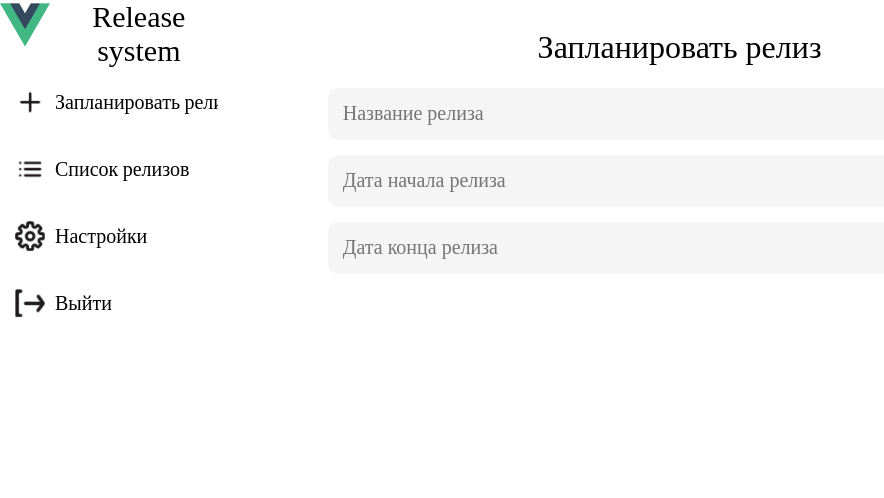
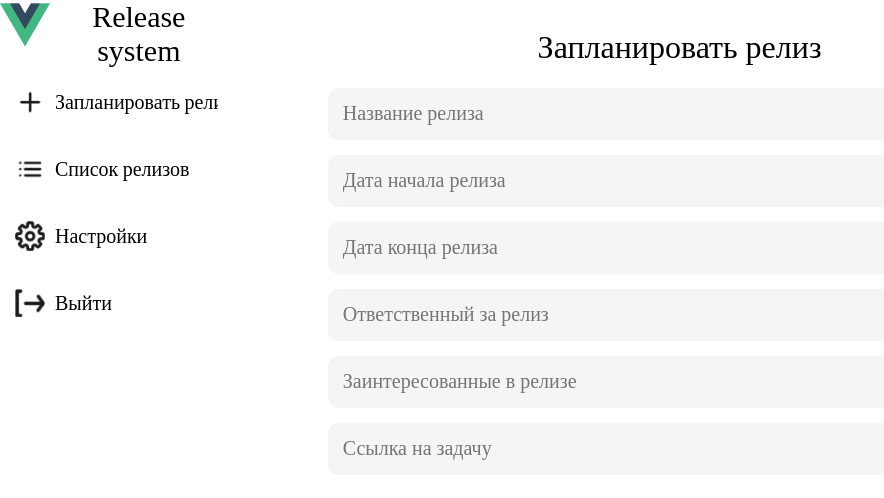
Before and after one commit to L3XxXa/ReleaseSystemFront, a Vue app in the folder release_system/: page /createRelease in a window 1280 px wide. Shown: the top 498 px of the page, without its empty margins (0-884 px from the left). Built offline with nearby package versions, Linux system fonts and the light colour scheme.

Commit message:
some input fields

```diff
--- a/release_system/src/components/UI/inputs/InputDate.vue
+++ b/release_system/src/components/UI/inputs/InputDate.vue
@@ -28,4 +28,5 @@ export default {
   font-size: 20px;
   padding-left: 15px;
 }
+
 </style>
--- a/release_system/src/pages/CreateReleasePage.vue
+++ b/release_system/src/pages/CreateReleasePage.vue
@@ -8,6 +8,9 @@
       <input-field class="input__field" v-model="releaseName.body" placeholder="Название релиза"></input-field>
       <input-date class=input__field v-model="releaseStartDate.body" placeholder="Дата начала релиза"> </input-date>
       <input-date class=input__field v-model="releaseEndDate.body" placeholder="Дата конца релиза"> </input-date>
+      <input-field class="input__field" v-model="responsible.body" placeholder="Ответственный за релиз"></input-field>
+      <input-field class="input__field" v-model="interested.body" placeholder="Заинтересованные в релизе"></input-field>
+      <input-field class="input__field" v-model="link.body" placeholder="Ссылка на задачу"></input-field>
     </div>
   </div>
 
@@ -15,11 +18,10 @@
 
 <script>
 
-
-import InputDate from "@/components/UI/inputs/InputDate";
+import InputField from "@/components/UI/inputs/InputField";
 export default {
   name: "CreateReleasePage",
-  components: {InputDate},
+  components: {InputField},
   data(){
     return{
       releaseName:{
@@ -30,8 +32,16 @@ export default {
       },
       releaseEndDate:{
         body: ''
+      },
+      responsible:{
+        body: ''
+      },
+      interested:{
+        body: ''
+      },
+      link:{
+        body: ''
       }
-
     }
   }
 }
```
